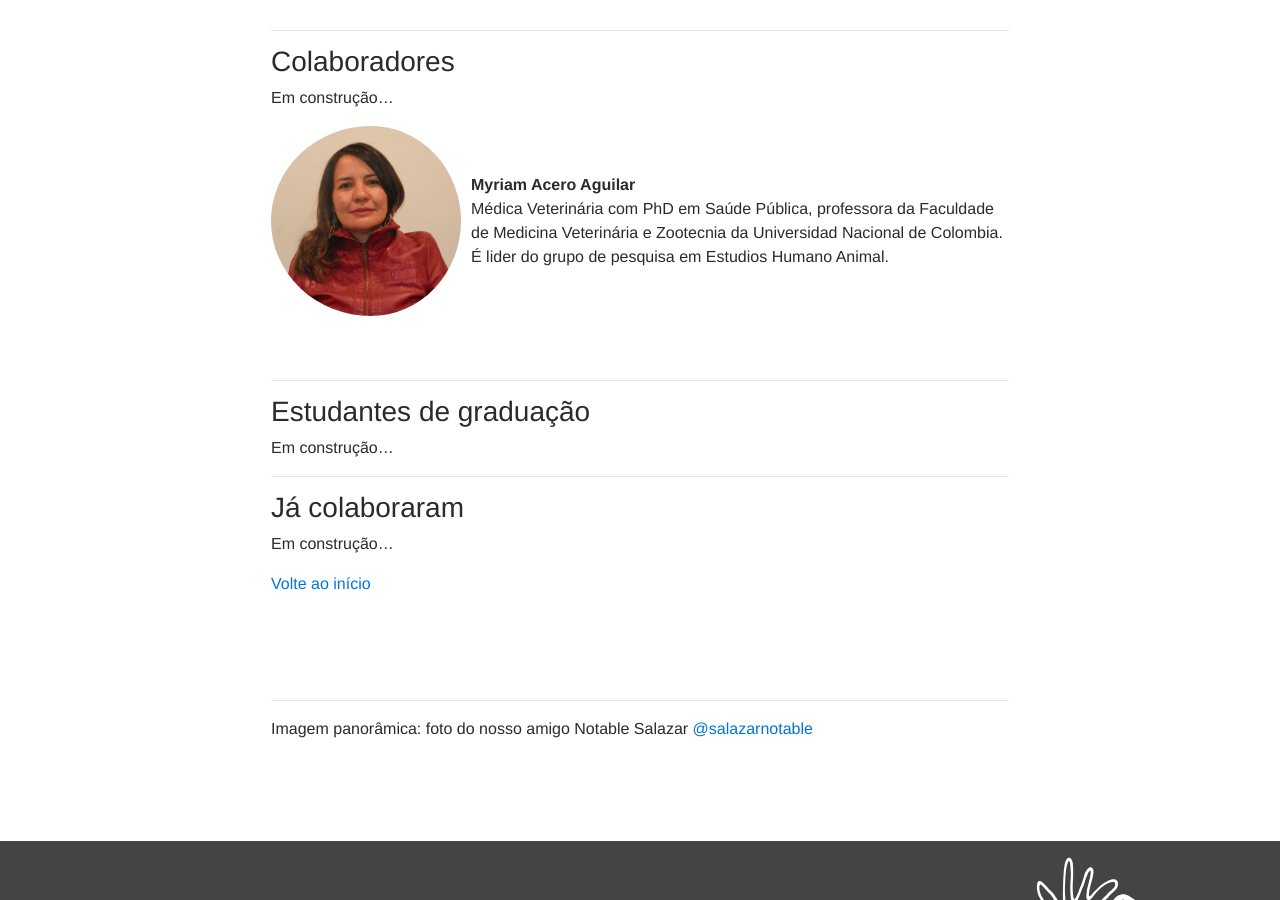
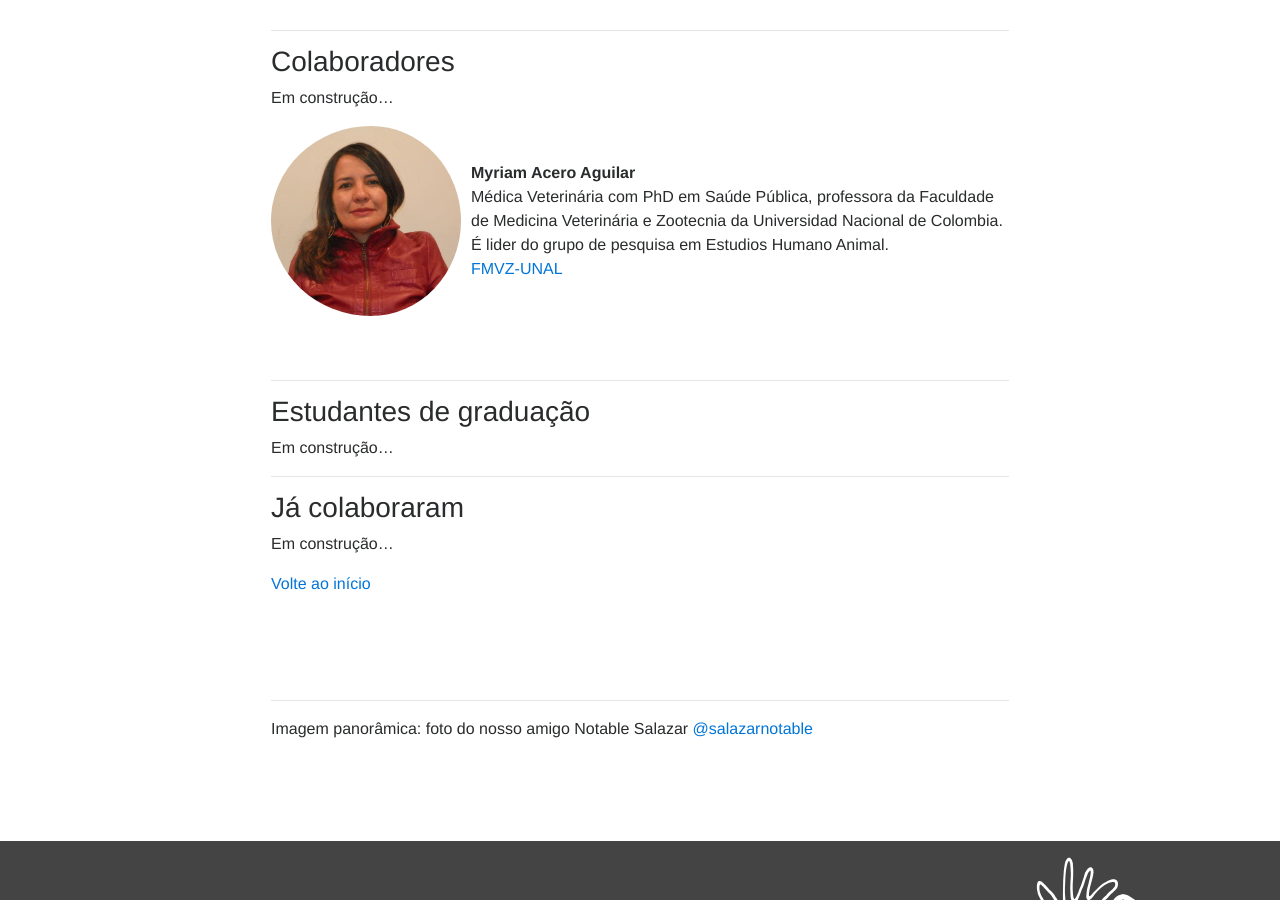
Before and after one commit to oswaldosantos/sup, a Jekyll site: the page built from pt/equipe-pt.md, in a window 1280 px wide and 900 px high, scrolled down 2585 px. Built offline with Jekyll 4.4.1, drawn with Linux system fonts in a browser that asks for light colours; nearby versions of some CDN libraries; some web fonts are replaced.

Commit message:
Atualização

```diff
--- a/pt/equipe-pt.md
+++ b/pt/equipe-pt.md
@@ -103,6 +103,7 @@ Em construção...
 <div>
 <b>Myriam Acero Aguilar</b><br>
 Médica Veterinária com PhD em Saúde Pública, professora da Faculdade de Medicina Veterinária e Zootecnia da Universidad Nacional de Colombia. É lider do grupo de pesquisa em Estudios Humano Animal.<br>
+<a href="http://medicinaveterinariaydezootecnia.bogota.unal.edu.co/">FMVZ-UNAL</a><br>
 </div>
 </div>
 <br>
```
